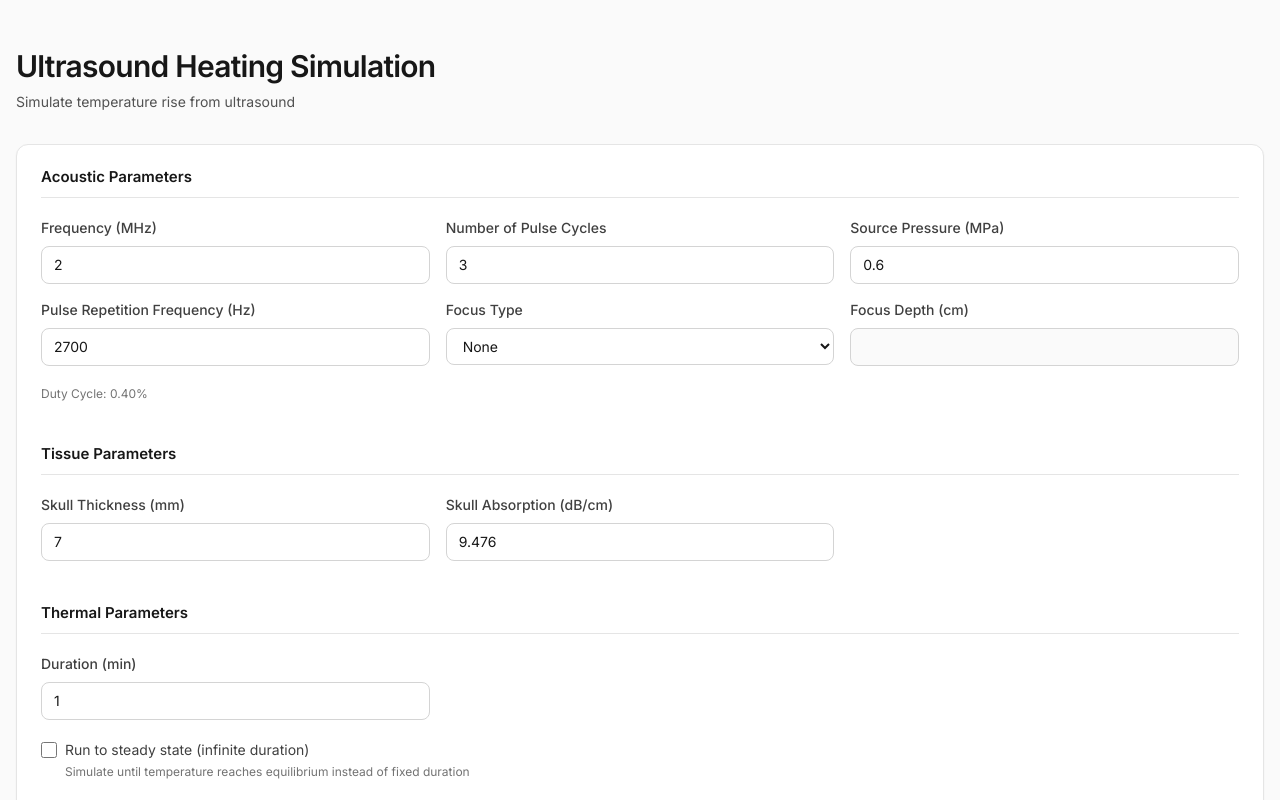
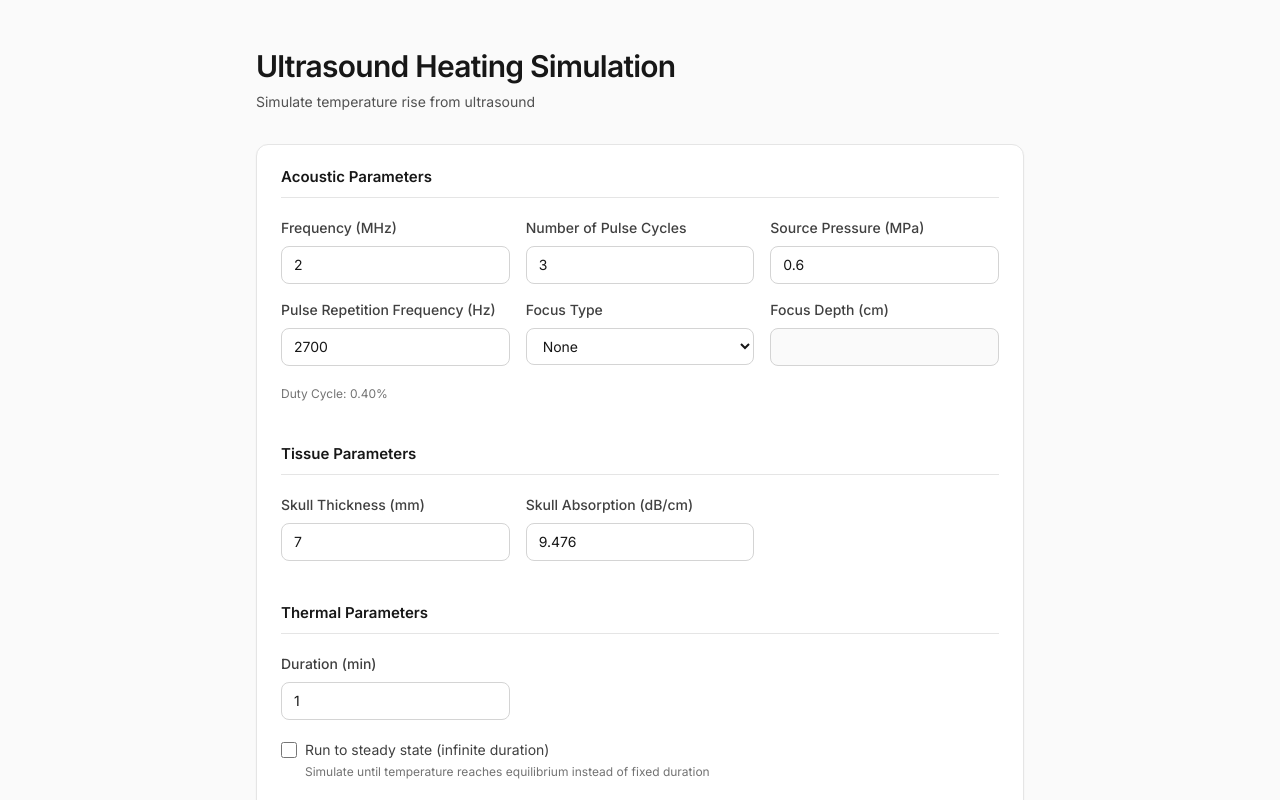
Before and after one commit to rhotter/ultrasound-heating-sim, a Next.js app in the folder web/: page / in a window 1280 px wide. Shown: the top 800 px of the page. Built offline with nearby package versions, Linux system fonts and the light colour scheme.

Commit message:
reduce page width

```diff
--- a/web/app/page.tsx
+++ b/web/app/page.tsx
@@ -98,7 +98,7 @@
 
   return (
     <div className="min-h-screen py-12 px-4">
-      <div className="max-w-7xl mx-auto space-y-8">
+      <div className="max-w-3xl mx-auto space-y-8">
         {/* Header */}
         <div className="space-y-2">
           <h1 className="text-3xl font-semibold text-neutral-900 tracking-tight">
```
